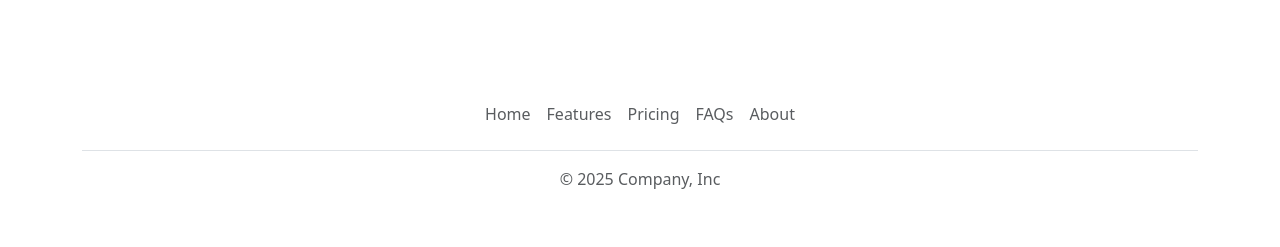
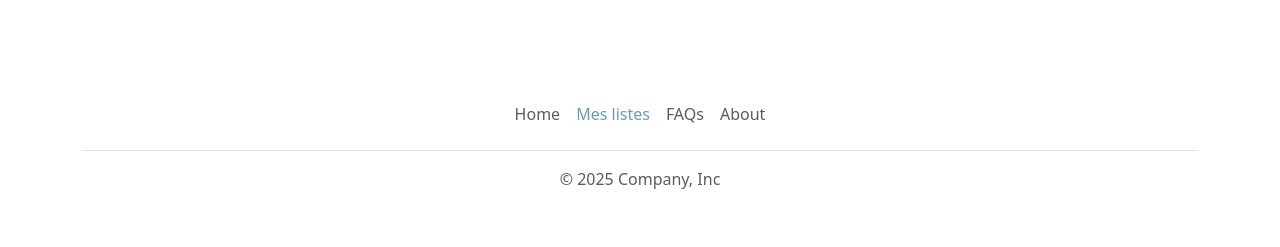
Before and after one commit to yamina-hiziya/CheckIt, a PHP site: page /index.php in a window 1280 px wide. Shown: the part 1079-1326 px from the top of the page. Run offline with PHP 8.4, Linux system fonts and the light colour scheme.

Commit message:
feat modif footer lien listes

```diff
--- a/templates/footer.php
+++ b/templates/footer.php
@@ -2,8 +2,7 @@
     <footer class="py-3 my-4">
         <ul class="nav justify-content-center border-bottom pb-3 mb-3">
             <li class="nav-item"><a href="#" class="nav-link px-2 text-body-secondary">Home</a></li>
-            <li class="nav-item"><a href="#" class="nav-link px-2 text-body-secondary">Features</a></li>
-            <li class="nav-item"><a href="#" class="nav-link px-2 text-body-secondary">Pricing</a></li>
+            <li class="nav-item"><a href="mes-listes.php" class="nav-link px-2">Mes listes</a></li>
             <li class="nav-item"><a href="#" class="nav-link px-2 text-body-secondary">FAQs</a></li>
             <li class="nav-item"><a href="#" class="nav-link px-2 text-body-secondary">About</a></li>
         </ul>
```
